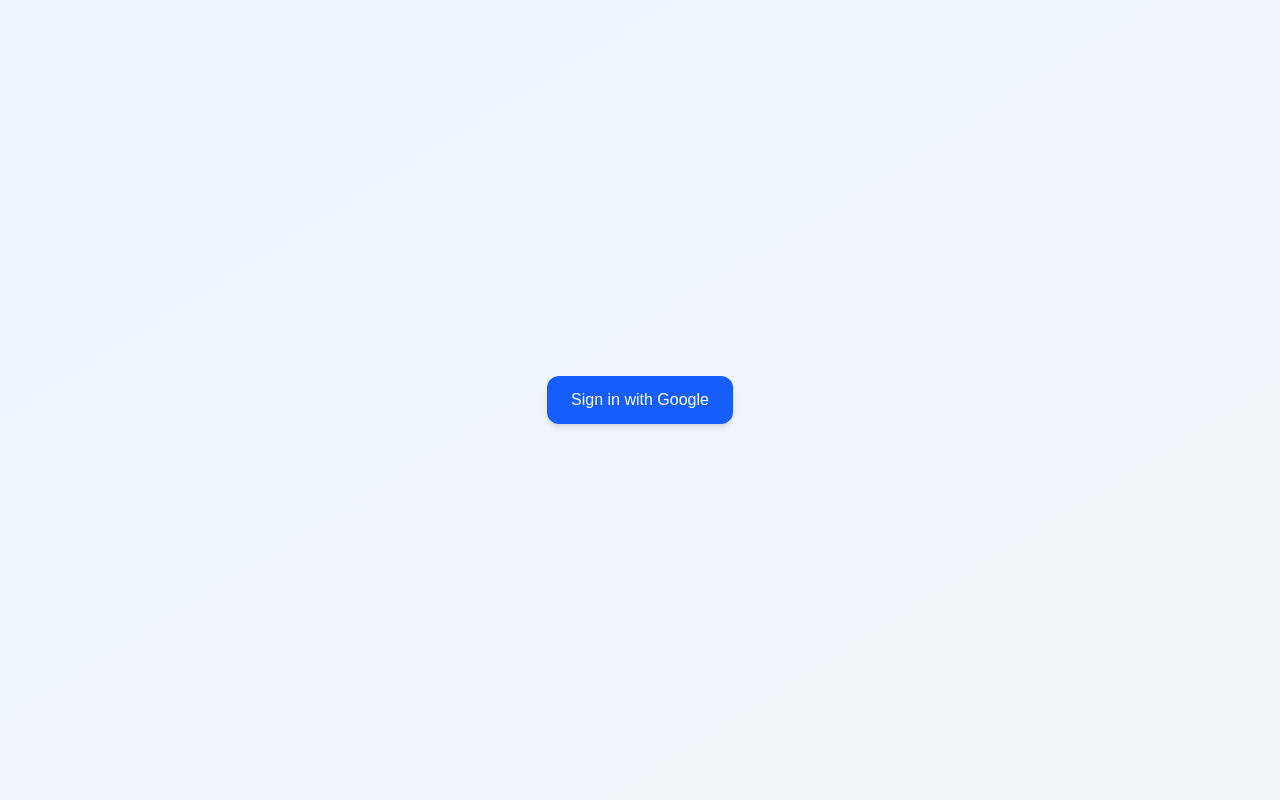
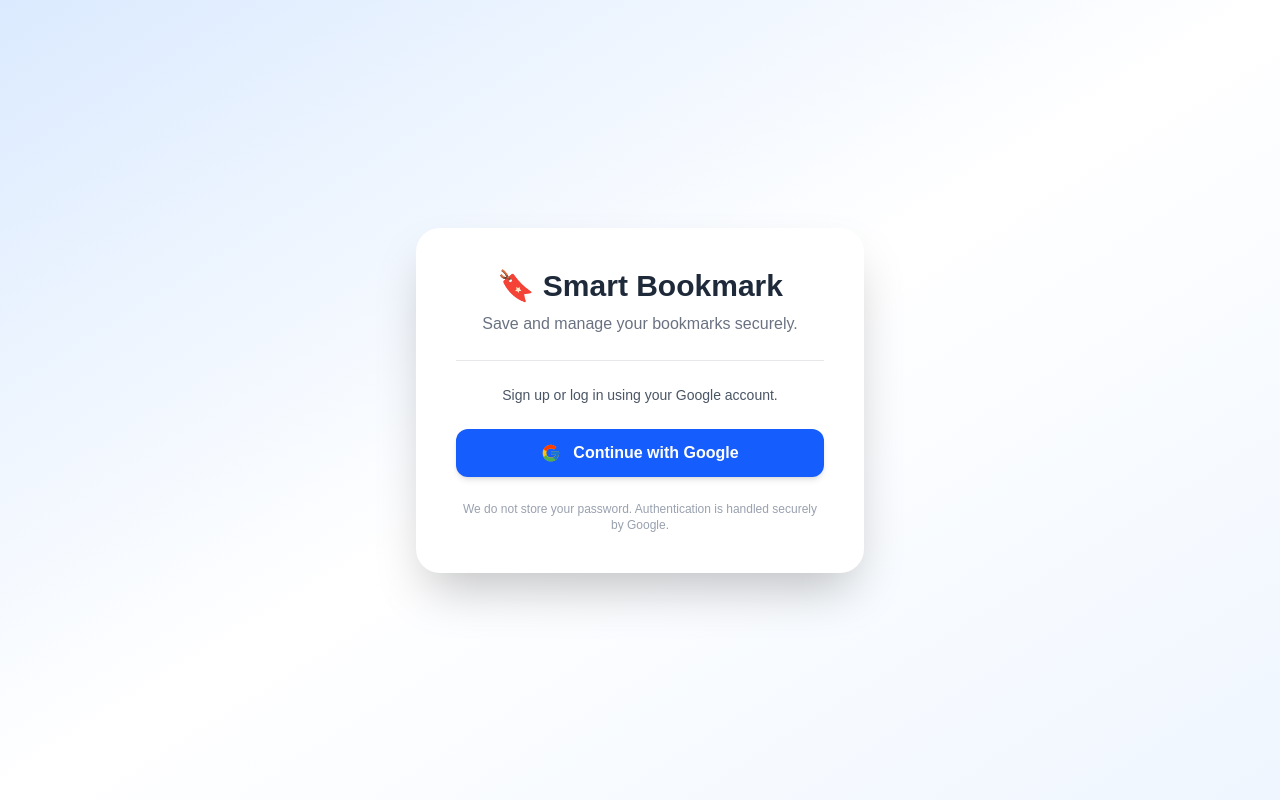
Before and after one commit to Aniketm09/Smart-Bookmark-App, a Next.js app: page /login in a window 1280 px wide. Built offline with nearby package versions, Linux system fonts and the light colour scheme; no server answers.

Commit message:
Improved OAuth login UI with professional design

```diff
--- a/app/login/page.tsx
+++ b/app/login/page.tsx
@@ -3,23 +3,73 @@
 import { supabase } from "../../lib/supabase";
 
 export default function Login() {
-  const handleLogin = async () => {
+  const handleGoogleLogin = async () => {
     await supabase.auth.signInWithOAuth({
       provider: "google",
       options: {
-        redirectTo: window.location.origin,
+        redirectTo: process.env.NEXT_PUBLIC_SITE_URL || "http://localhost:3000",
       },
     });
   };
 
   return (
-    <div className="min-h-screen flex items-center justify-center bg-gradient-to-br from-blue-50 to-gray-100">
-      <button
-        onClick={handleLogin}
-        className="bg-blue-600 hover:bg-blue-700 text-white px-6 py-3 rounded-xl shadow-md transition"
-      >
-        Sign in with Google
-      </button>
+    <div className="min-h-screen flex items-center justify-center bg-gradient-to-br from-blue-100 via-white to-blue-50 px-4">
+      <div className="bg-white rounded-3xl shadow-2xl p-10 w-full max-w-md text-center">
+        {/* Logo / Title */}
+        <div className="mb-6">
+          <h1 className="text-3xl font-bold text-gray-800">
+            🔖 Smart Bookmark
+          </h1>
+          <p className="text-gray-500 mt-2">
+            Save and manage your bookmarks securely.
+          </p>
+        </div>
+
+        {/* Divider */}
+        <div className="border-t border-gray-200 my-6"></div>
+
+        {/* OAuth Info */}
+        <p className="text-sm text-gray-600 mb-6">
+          Sign up or log in using your Google account.
+          <br />
+        </p>
+
+        {/* Google Button */}
+        <button
+          onClick={handleGoogleLogin}
+          className="w-full flex items-center justify-center gap-3 bg-blue-600 hover:bg-blue-700 text-white py-3 rounded-xl shadow-md transition font-semibold"
+        >
+          <svg
+            xmlns="http://www.w3.org/2000/svg"
+            viewBox="0 0 48 48"
+            className="w-5 h-5"
+          >
+            <path
+              fill="#FFC107"
+              d="M43.6 20.5H42V20H24v8h11.3C33.4 32.1 29.2 35 24 35c-6.1 0-11-4.9-11-11s4.9-11 11-11c2.7 0 5.1 1 7.1 2.6l5.7-5.7C33.3 6.1 28.9 4 24 4 12.9 4 4 12.9 4 24s8.9 20 20 20c11 0 19.5-8.4 19.5-20 0-1.3-.1-2.3-.4-3.5z"
+            />
+            <path
+              fill="#FF3D00"
+              d="M6.3 14.7l6.6 4.8C14.5 16 18.9 13 24 13c2.7 0 5.1 1 7.1 2.6l5.7-5.7C33.3 6.1 28.9 4 24 4c-7.8 0-14.5 4.4-17.7 10.7z"
+            />
+            <path
+              fill="#4CAF50"
+              d="M24 44c5.1 0 9.8-2 13.4-5.3l-6.2-5.1C29.2 35 26.8 36 24 36c-5.2 0-9.4-2.9-11.3-7.2l-6.6 5.1C9.5 39.6 16.2 44 24 44z"
+            />
+            <path
+              fill="#1976D2"
+              d="M43.6 20.5H42V20H24v8h11.3c-1 3-3.3 5.4-6.1 6.9l6.2 5.1C39.5 36.4 43.6 30.9 43.6 24c0-1.3-.1-2.3-.4-3.5z"
+            />
+          </svg>
+          Continue with Google
+        </button>
+
+        {/* Security Note */}
+        <p className="text-xs text-gray-400 mt-6">
+          We do not store your password. Authentication is handled securely by
+          Google.
+        </p>
+      </div>
     </div>
   );
 }
```
